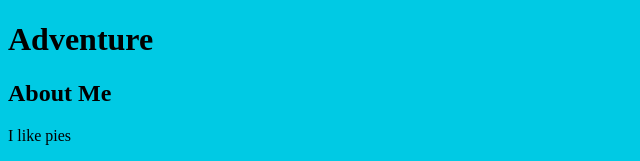
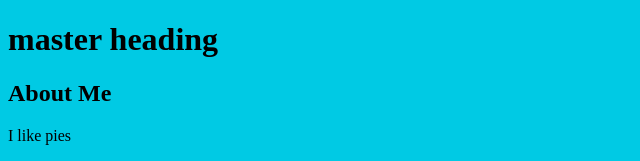
Before and after one commit to rvddekock/new-git-project, a plain HTML site: page index.html in a window 1280 px wide. Shown: the top 161 px of the page, without its empty margins (0-640 px from the left). Drawn offline with Linux system fonts and the light colour scheme.

Commit message:
master heading updated

```diff
--- a/index.html
+++ b/index.html
@@ -10,7 +10,7 @@
 <body>
 
     <header>
-        <h1>Adventure</h1>
+        <h1>master heading</h1>
     </header>
 
     <div class="container">
```
